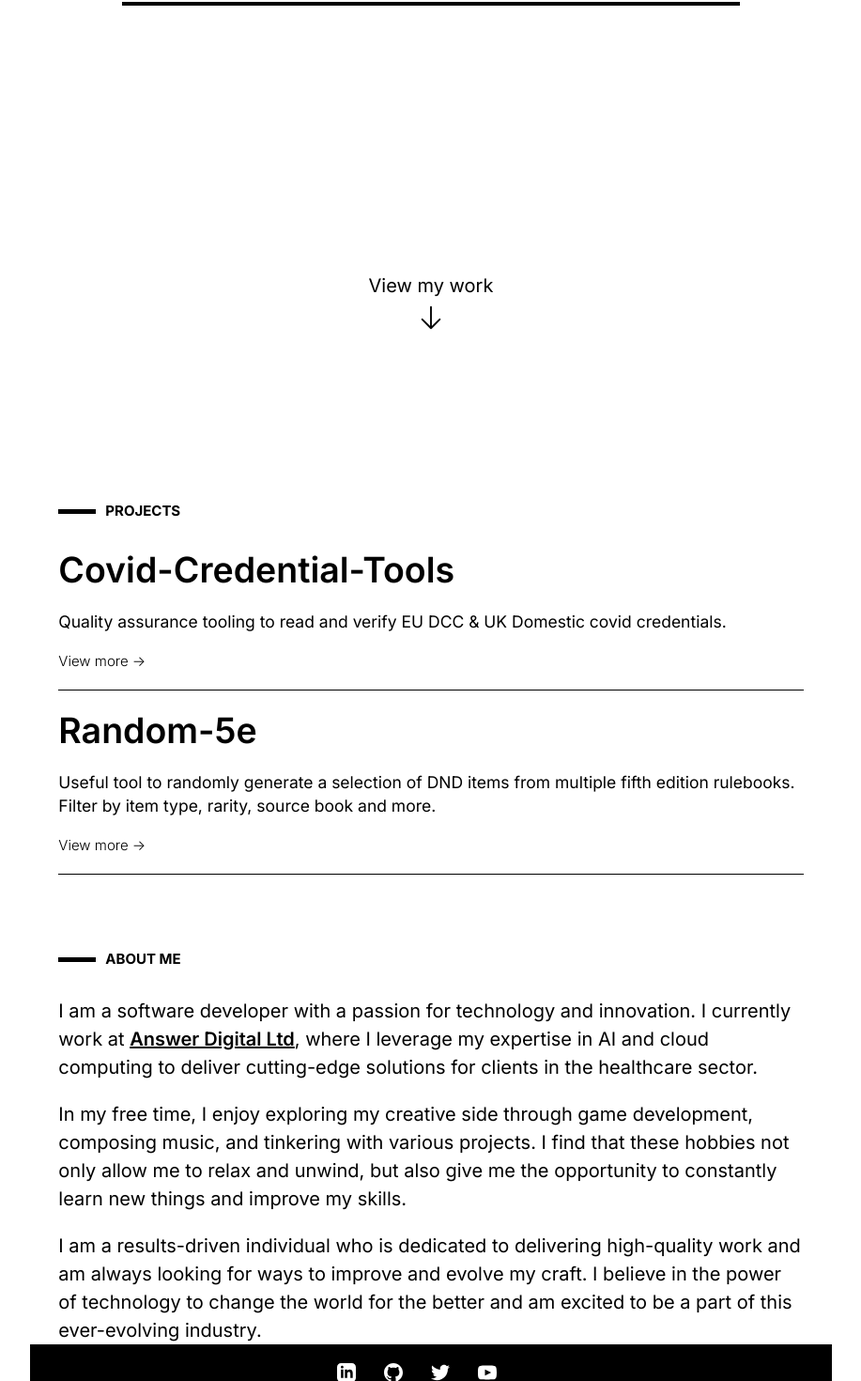
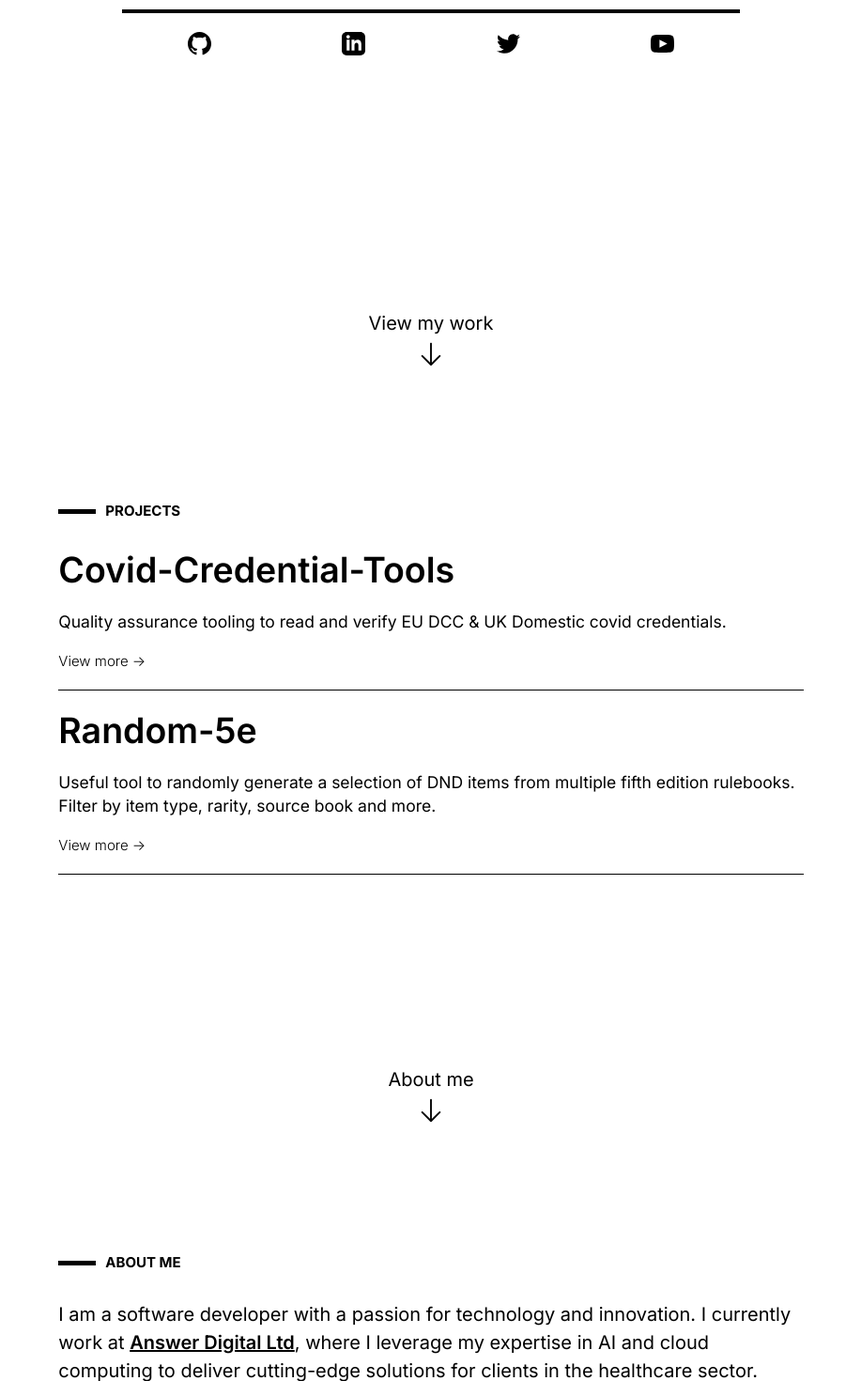
Before and after one commit to andypandy47/personal-website, a Next.js app: page / in a window 1280 px wide. Shown: the part 276-1746 px from the top of the page at 94% size, without its empty margins (181-1098 px from the left). Built offline with nearby package versions, Linux system fonts and the light colour scheme.

Commit message:
Update header and burger menu, add social links to landing

```diff
--- a/src/components/footer.tsx
+++ b/src/components/footer.tsx
@@ -4,11 +4,11 @@ import IconLinks from "./icon-links";
 
 const Footer = () => {
   return (
-    <footer className="h-12 bg-black text-white flex w-full text-xs flex items-center justify-center px-6">
-      <IconLinks.LinkedIn className="mr-6 h-4 w-4" />
-      <IconLinks.Github link={Links.Repositories} className="mr-6 h-4 w-4" />
-      <IconLinks.Twitter className="mr-6 h-4 w-4" />
-      <IconLinks.Youtube className="mr-6 h-4 w-4" />
+    <footer className="flex items-center justify-center w-full h-12 px-6 text-xs text-white bg-black">
+      <IconLinks.LinkedIn className="w-5 h-5 mr-8" />
+      <IconLinks.Github link={Links.Repositories} className="w-5 h-5 mr-8" />
+      <IconLinks.Twitter className="w-5 h-5 mr-8" />
+      <IconLinks.Youtube className="w-5 h-5 mr-8" />
     </footer>
   );
 };
--- a/src/components/icon-links.tsx
+++ b/src/components/icon-links.tsx
@@ -2,11 +2,12 @@ import { Links } from "constants/site-constants";
 import Link from "next/link";
 import React from "react";
 
+const defaultStyle = "w-4 h-4";
+
 const IconLinks = {
   Github: ({
     link,
-    fill = "white",
-    className = "",
+    className = defaultStyle,
   }: {
     link: string;
     fill?: string;
@@ -19,15 +20,18 @@ const IconLinks = {
         rel="noopener noref"
         className={className}
       >
-        <svg xmlns="http://www.w3.org/2000/svg" viewBox="0 0 24 24" fill={fill}>
+        <svg
+          xmlns="http://www.w3.org/2000/svg"
+          viewBox="0 0 24 24"
+          fill="currentColor"
+        >
           <path d="M12 0c-6.626 0-12 5.373-12 12 0 5.302 3.438 9.8 8.207 11.387.599.111.793-.261.793-.577v-2.234c-3.338.726-4.033-1.416-4.033-1.416-.546-1.387-1.333-1.756-1.333-1.756-1.089-.745.083-.729.083-.729 1.205.084 1.839 1.237 1.839 1.237 1.07 1.834 2.807 1.304 3.492.997.107-.775.418-1.305.762-1.604-2.665-.305-5.467-1.334-5.467-5.931 0-1.311.469-2.381 1.236-3.221-.124-.303-.535-1.524.117-3.176 0 0 1.008-.322 3.301 1.23.957-.266 1.983-.399 3.003-.404 1.02.005 2.047.138 3.006.404 2.291-1.552 3.297-1.23 3.297-1.23.653 1.653.242 2.874.118 3.176.77.84 1.235 1.911 1.235 3.221 0 4.609-2.807 5.624-5.479 5.921.43.372.823 1.102.823 2.222v3.293c0 .319.192.694.801.576 4.765-1.589 8.199-6.086 8.199-11.386 0-6.627-5.373-12-12-12z" />
         </svg>
       </Link>
     );
   },
   LinkedIn: ({
-    fill = "white",
-    className = "",
+    className = defaultStyle,
   }: {
     fill?: string;
     className?: string;
@@ -39,15 +43,18 @@ const IconLinks = {
         rel="noopener noref"
         className={className}
       >
-        <svg xmlns="http://www.w3.org/2000/svg" viewBox="0 0 24 24" fill={fill}>
+        <svg
+          xmlns="http://www.w3.org/2000/svg"
+          viewBox="0 0 24 24"
+          fill="currentColor"
+        >
           <path d="M19 0h-14c-2.761 0-5 2.239-5 5v14c0 2.761 2.239 5 5 5h14c2.762 0 5-2.239 5-5v-14c0-2.761-2.238-5-5-5zm-11 19h-3v-11h3v11zm-1.5-12.268c-.966 0-1.75-.79-1.75-1.764s.784-1.764 1.75-1.764 1.75.79 1.75 1.764-.783 1.764-1.75 1.764zm13.5 12.268h-3v-5.604c0-3.368-4-3.113-4 0v5.604h-3v-11h3v1.765c1.396-2.586 7-2.777 7 2.476v6.759z" />
         </svg>
       </Link>
     );
   },
   Twitter: ({
-    fill = "white",
-    className = "",
+    className = defaultStyle,
   }: {
     fill?: string;
     className?: string;
@@ -59,15 +66,18 @@ const IconLinks = {
         rel="noopener noref"
         className={className}
       >
-        <svg xmlns="http://www.w3.org/2000/svg" viewBox="0 0 24 24" fill={fill}>
+        <svg
+          xmlns="http://www.w3.org/2000/svg"
+          viewBox="0 0 24 24"
+          fill="currentColor"
+        >
           <path d="M24 4.557c-.883.392-1.832.656-2.828.775 1.017-.609 1.798-1.574 2.165-2.724-.951.564-2.005.974-3.127 1.195-.897-.957-2.178-1.555-3.594-1.555-3.179 0-5.515 2.966-4.797 6.045-4.091-.205-7.719-2.165-10.148-5.144-1.29 2.213-.669 5.108 1.523 6.574-.806-.026-1.566-.247-2.229-.616-.054 2.281 1.581 4.415 3.949 4.89-.693.188-1.452.232-2.224.084.626 1.956 2.444 3.379 4.6 3.419-2.07 1.623-4.678 2.348-7.29 2.04 2.179 1.397 4.768 2.212 7.548 2.212 9.142 0 14.307-7.721 13.995-14.646.962-.695 1.797-1.562 2.457-2.549z" />
         </svg>
       </Link>
     );
   },
   Youtube: ({
-    fill = "white",
-    className = "",
+    className = defaultStyle,
   }: {
     fill?: string;
     className?: string;
@@ -79,7 +89,11 @@ const IconLinks = {
         rel="noopener noref"
         className={className}
       >
-        <svg xmlns="http://www.w3.org/2000/svg" viewBox="0 0 24 24" fill={fill}>
+        <svg
+          xmlns="http://www.w3.org/2000/svg"
+          viewBox="0 0 24 24"
+          fill="currentColor"
+        >
           <path d="M19.615 3.184c-3.604-.246-11.631-.245-15.23 0-3.897.266-4.356 2.62-4.385 8.816.029 6.185.484 8.549 4.385 8.816 3.6.245 11.626.246 15.23 0 3.897-.266 4.356-2.62 4.385-8.816-.029-6.185-.484-8.549-4.385-8.816zm-10.615 12.816v-8l8 3.993-8 4.007z" />
         </svg>
       </Link>
@@ -87,8 +101,7 @@ const IconLinks = {
   },
   External: ({
     link,
-    stroke = "black",
-    className = "",
+    className = defaultStyle,
   }: {
     link: string;
     stroke?: string;
@@ -106,7 +119,7 @@ const IconLinks = {
           viewBox="0 0 24 24"
           strokeWidth={1.5}
           fill="none"
-          stroke={stroke}
+          stroke="currentColor"
         >
           <path
             strokeLinecap="round"
--- a/src/pages/index.tsx
+++ b/src/pages/index.tsx
@@ -9,6 +9,8 @@ import { getAllPostsMetaData } from "services/post-service";
 import { IPostMetaData } from "constants/post-interfaces";
 import Link from "next/link";
 import Footer from "components/footer";
+import Header from "components/header";
+import IconLinks from "components/icon-links";
 
 const inter = Inter({ subsets: ["latin"] });
 
@@ -21,26 +23,37 @@ const Home: NextPage<IHomeProps> = ({ projectData }: IHomeProps) => {
     <>
       <Meta />
       <main
-        className={`${inter.className} flex flex-col flex-1 min-h-screen justify-center items-center w-full m-auto lg:w-3/4 xl:w-4/6 2xl:w-1/2`}
+        className={`${inter.className} flex flex-col flex-1 min-h-screen justify-center items-center w-full m-auto snap-mandatory snap-y lg:w-3/4 xl:w-4/6 2xl:w-1/2`}
       >
+        <Header className="absolute top-0 lg:w-3/4 xl:w-4/6 2xl:w-1/2" />
         <section
-          className="flex flex-col h-screen w-full items-center"
+          className="flex flex-col items-center w-full h-screen snap-center"
           id={SectionIds.Landing}
         >
-          <div className="flex h-1/2 flex-col justify-center">
-            <div className="pb-4 border-solid border-b-4 border-black">
-              <p className="text-lg md:text-xl xl:text-2xl tracking-wide">
+          <div className="flex flex-col justify-center h-3/4">
+            <div className="pb-4 border-b-4 border-black border-solid">
+              <p className="text-lg tracking-wide md:text-xl xl:text-2xl">
                 Hi,
               </p>
-              <h1 className="text-lg md:text-xl xl:text-2xl  tracking-wide">
+              <h1 className="text-lg tracking-wide md:text-xl xl:text-2xl">
                 I&apos;m <span className="tracking-widest">Andrew Kay</span>,
               </h1>
-              <h2 className="text-2xl md:text-4xl xl:text-5xl tracking-wide font-bold">
+              <h2 className="text-2xl font-bold tracking-wide md:text-4xl xl:text-5xl">
                 a Software Developer
               </h2>
             </div>
+            <div className="flex justify-around py-4">
+              <IconLinks.Github
+                link="https://github.com/andypandy47?tab=repositories"
+                fill="black"
+                className="w-5 h-5"
+              />
+              <IconLinks.LinkedIn fill="black" className="w-5 h-5" />
+              <IconLinks.Twitter fill="black" className="w-5 h-5" />
+              <IconLinks.Youtube fill="black" className="w-5 h-5" />
             </div>
-          <div className="flex flex-col h-1/2 w-full justify-center items-center">
+          </div>
+          <div className="flex flex-col items-center justify-center w-full h-1/2">
             <a role="button" className="" href={`#${SectionIds.Projects}`}>
               View my work{" "}
               <svg
@@ -60,17 +73,17 @@ const Home: NextPage<IHomeProps> = ({ projectData }: IHomeProps) => {
             </a>
           </div>
         </section>
-        <div className="min-h-screen flex flex-col">
         <section
-            className="flex flex-col h-screen md:h-fit md:mb-10 w-full items-center px-6"
+          className="flex flex-col items-center w-full h-screen px-6 snap-center"
           id={SectionIds.Projects}
         >
-            <div className="flex h-8 w-full mb-4 items-center">
-              <div className="h-1 w-8 bg-black" />
-              <h2 className="flex ml-2 font-bold text-xs items-center">
+          <div className="flex items-center w-full h-8 mb-4">
+            <div className="w-8 h-1 bg-black" />
+            <h2 className="flex items-center ml-2 text-xs font-bold">
               PROJECTS
             </h2>
           </div>
+          <div className="flex flex-col items-center">
             {projectData.map((data) => {
               return (
                 <ProjectCard
@@ -80,14 +93,38 @@ const Home: NextPage<IHomeProps> = ({ projectData }: IHomeProps) => {
                 />
               );
             })}
+          </div>
+          <div className="flex items-end justify-center flex-1 w-full pb-24">
+            <a
+              role="button"
+              className="flex flex-col items-center justify-center"
+              href={`#${SectionIds.AboutMe}`}
+            >
+              About me{" "}
+              <svg
+                xmlns="http://www.w3.org/2000/svg"
+                fill="none"
+                viewBox="0 0 24 24"
+                strokeWidth={1.5}
+                stroke="currentColor"
+                className="w-6 h-6 m-auto mt-2 animate-bounce"
+              >
+                <path
+                  strokeLinecap="round"
+                  strokeLinejoin="round"
+                  d="M19.5 13.5L12 21m0 0l-7.5-7.5M12 21V3"
+                />
+              </svg>
+            </a>
+          </div>
         </section>
         <section
-            className="flex flex-col h-screen md:h-fit md:flex-1 w-full items-center"
+          className="flex flex-col items-center w-full h-screen snap-center"
           id={SectionIds.AboutMe}
         >
-            <div className="flex h-8 w-full mb-4 px-6 items-center">
-              <div className="h-1 w-8 bg-black" />
-              <h2 className="flex ml-2 font-bold text-xs items-center">
+          <div className="flex items-center w-full h-8 px-6 mb-4">
+            <div className="w-8 h-1 bg-black" />
+            <h2 className="flex items-center ml-2 text-xs font-bold">
               ABOUT ME
             </h2>
           </div>
@@ -97,7 +134,7 @@ const Home: NextPage<IHomeProps> = ({ projectData }: IHomeProps) => {
               innovation. I currently work at{" "}
               <Link
                 href="https://answerdigital.com/"
-                  className="underline font-semibold"
+                className="font-semibold underline"
                 target="_blank"
                 rel="noopener noref"
               >
@@ -109,10 +146,10 @@ const Home: NextPage<IHomeProps> = ({ projectData }: IHomeProps) => {
             </p>
             <p className="mb-4">
               In my free time, I enjoy exploring my creative side through game
-                development, composing music, and tinkering with various
-                projects. I find that these hobbies not only allow me to relax
-                and unwind, but also give me the opportunity to constantly learn
-                new things and improve my skills.
+              development, composing music, and tinkering with various projects.
+              I find that these hobbies not only allow me to relax and unwind,
+              but also give me the opportunity to constantly learn new things
+              and improve my skills.
             </p>
             <p>
               I am a results-driven individual who is dedicated to delivering
@@ -122,11 +159,10 @@ const Home: NextPage<IHomeProps> = ({ projectData }: IHomeProps) => {
               ever-evolving industry.
             </p>
           </div>
-            <div className="flex-1 flex items-end w-full">
+          <div className="flex items-end flex-1 w-full">
             <Footer />
           </div>
         </section>
-        </div>
       </main>
     </>
   );
--- a/src/styles/globals.css
+++ b/src/styles/globals.css
@@ -16,6 +16,7 @@ body,
   max-width: 100vw;
   min-height: 100vh;
   scroll-behavior: smooth;
+  scroll-snap-type: y mandatory;
 }
 
 html {
```
Also changed, not shown: src/components/hamburger-menu.tsx (+12 -9 lines), src/components/header.tsx (+10 -3 lines), src/components/projects/project-heading.tsx (+5 -5 lines). Lines whose indentation alone changed are shown as unchanged.
